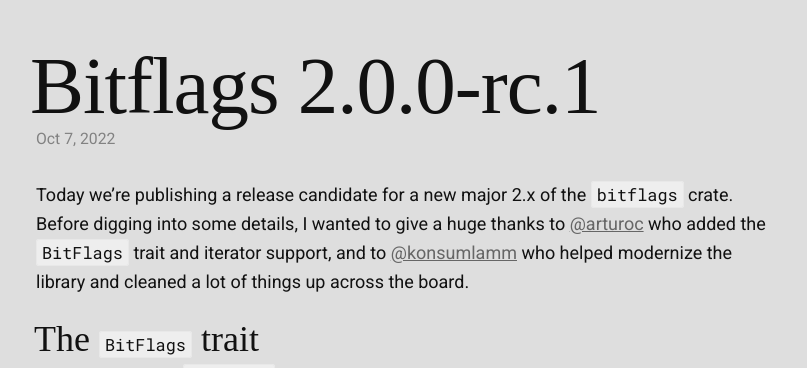
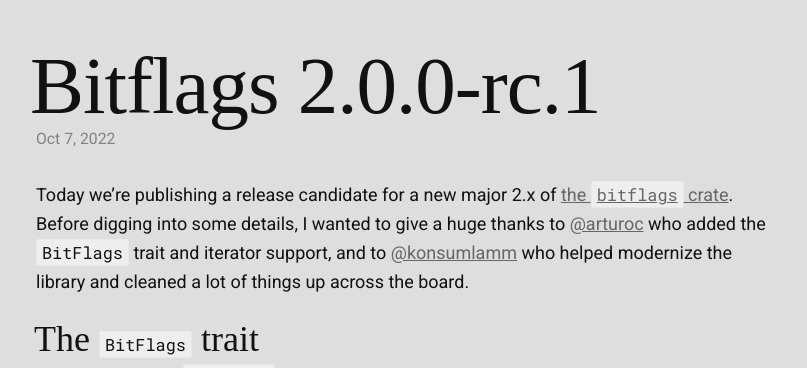
Before and after one commit to KodrAus/KodrAus.github.io, a Jekyll site: the page built from _posts/2022-10-07-bitflags2.markdown, in a window 1280 px wide and 900 px high. Shown: the top 368 px of the window, without its empty margins (234-1041 px from the left). Built offline with Jekyll 4.4.1, drawn with Linux system fonts in a browser that asks for light colours; some web fonts are replaced; part of the change alters nothing that is shown.

```diff
--- a/_posts/2022-10-07-bitflags2.markdown
+++ b/_posts/2022-10-07-bitflags2.markdown
@@ -4,7 +4,7 @@ title: "Bitflags 2.0.0-rc.1"
 date: 2022-10-07 14:10:00 +1000
 categories: rust
 ---
-Today we're publishing a release candidate for a new major 2.x of the `bitflags` crate. Before digging into some details, I wanted to give a huge thanks to [@arturoc](https://github.com/arturoc) who added the `BitFlags` trait and iterator support, and to [@konsumlamm](https://github.com/konsumlamm) who helped modernize the library and cleaned a lot of things up across the board.
+Today we're publishing a release candidate for a new major 2.x of [the `bitflags` crate](https://github.com/bitflags/bitflags). Before digging into some details, I wanted to give a huge thanks to [@arturoc](https://github.com/arturoc) who added the `BitFlags` trait and iterator support, and to [@konsumlamm](https://github.com/konsumlamm) who helped modernize the library and cleaned a lot of things up across the board.
 
 ## The `BitFlags` trait
 
```
